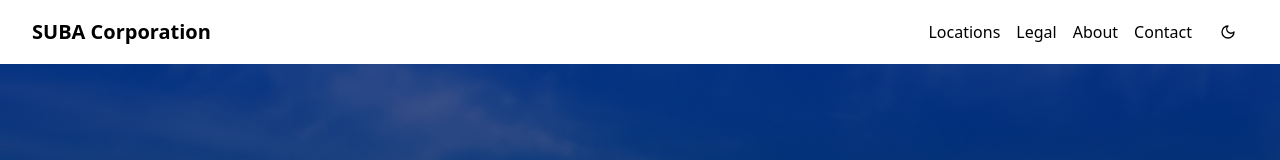
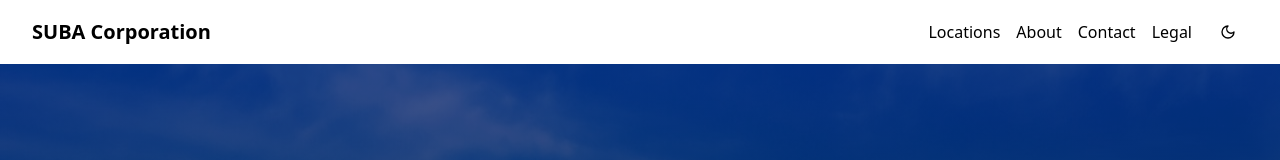
Before and after one commit to WilliamGiammona/subacorp, a Next.js app: page / in a window 1280 px wide. Shown: the top 160 px of the page. Built offline with nearby package versions, Linux system fonts and the light colour scheme.

Commit message:
repositioned Legal nav link

```diff
--- a/app/components/ui/navigation/NavBar.tsx
+++ b/app/components/ui/navigation/NavBar.tsx
@@ -44,15 +44,17 @@ export default function NavBar() {
                 </div>
               </div>
             </div>
-            <Link href="/services" className="hover:text-gray-600">
-              Legal
-            </Link>
+
             <Link href="/about" className="hover:text-gray-600">
               About
             </Link>
             <Link href="/contact" className="hover:text-gray-600">
               Contact
             </Link>
+            <Link href="/services" className="hover:text-gray-600">
+              Legal
+            </Link>
+
             <Button
               variant="ghost"
               size="icon"
@@ -103,12 +105,7 @@ export default function NavBar() {
                 </div>
               )}
             </div>
-            <Link
-              href="/services"
-              className="block hover:bg-gray-100 dark:hover:bg-gray-700 px-4 py-2 rounded-md"
-            >
-              Legal
-            </Link>
+
             <Link
               href="/about"
               className="block hover:bg-gray-100 dark:hover:bg-gray-700 px-4 py-2 rounded-md"
@@ -121,6 +118,13 @@ export default function NavBar() {
             >
               Contact
             </Link>
+            <Link
+              href="/services"
+              className="block hover:bg-gray-100 dark:hover:bg-gray-700 px-4 py-2 rounded-md"
+            >
+              Legal
+            </Link>
+
             <Button
               variant="ghost"
               size="icon"
```
